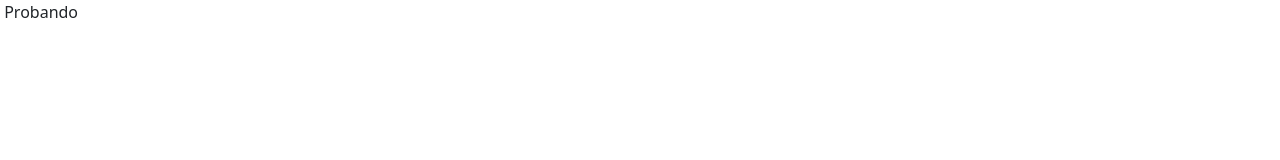
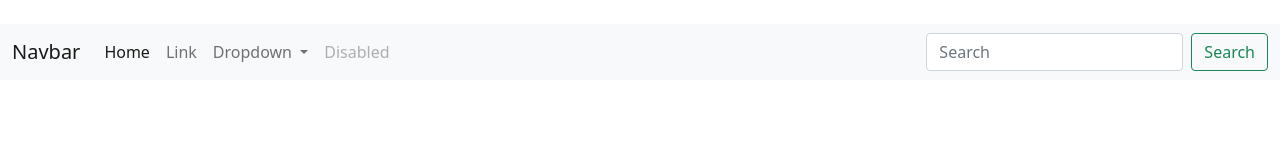
Before and after one commit to NeisRosver/neisrosver.github.io, a plain HTML site: page index.html in a window 1280 px wide. Drawn offline with nearby package versions, Linux system fonts and the light colour scheme.

Commit message:
Update index.html

```diff
--- a/index.html
+++ b/index.html
@@ -7,7 +7,42 @@
      <link href="https://cdn.jsdelivr.net/npm/bootstrap@5.0.0-beta3/dist/css/bootstrap.min.css" rel="stylesheet" integrity="sha384-eOJMYsd53ii+scO/bJGFsiCZc+5NDVN2yr8+0RDqr0Ql0h+rP48ckxlpbzKgwra6" crossorigin="anonymous">
    </head>
    <body>
-     Probando
+<nav class="navbar navbar-expand-lg navbar-light bg-light">
+  <div class="container-fluid">
+    <a class="navbar-brand" href="#">Navbar</a>
+    <button class="navbar-toggler" type="button" data-bs-toggle="collapse" data-bs-target="#navbarSupportedContent" aria-controls="navbarSupportedContent" aria-expanded="false" aria-label="Toggle navigation">
+      <span class="navbar-toggler-icon"></span>
+    </button>
+    <div class="collapse navbar-collapse" id="navbarSupportedContent">
+      <ul class="navbar-nav me-auto mb-2 mb-lg-0">
+        <li class="nav-item">
+          <a class="nav-link active" aria-current="page" href="#">Home</a>
+        </li>
+        <li class="nav-item">
+          <a class="nav-link" href="#">Link</a>
+        </li>
+        <li class="nav-item dropdown">
+          <a class="nav-link dropdown-toggle" href="#" id="navbarDropdown" role="button" data-bs-toggle="dropdown" aria-expanded="false">
+            Dropdown
+          </a>
+          <ul class="dropdown-menu" aria-labelledby="navbarDropdown">
+            <li><a class="dropdown-item" href="#">Action</a></li>
+            <li><a class="dropdown-item" href="#">Another action</a></li>
+            <li><hr class="dropdown-divider"></li>
+            <li><a class="dropdown-item" href="#">Something else here</a></li>
+          </ul>
+        </li>
+        <li class="nav-item">
+          <a class="nav-link disabled" href="#" tabindex="-1" aria-disabled="true">Disabled</a>
+        </li>
+      </ul>
+      <form class="d-flex">
+        <input class="form-control me-2" type="search" placeholder="Search" aria-label="Search">
+        <button class="btn btn-outline-success" type="submit">Search</button>
+      </form>
+    </div>
+  </div>
+</nav>
      <script src="https://cdn.jsdelivr.net/npm/bootstrap@5.0.0-beta3/dist/js/bootstrap.bundle.min.js" integrity="sha384-JEW9xMcG8R+pH31jmWH6WWP0WintQrMb4s7ZOdauHnUtxwoG2vI5DkLtS3qm9Ekf" crossorigin="anonymous"></script>
    </body>
 </html>
```
